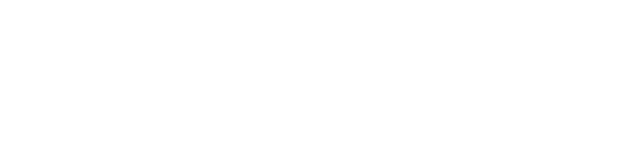
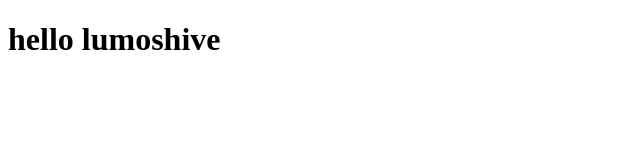
Before and after one commit to lumoshive-academy/belajar-version-control, a plain HTML site: page index.html in a window 1280 px wide. Shown: the whole page, without its empty margins (0-640 px from the left). Drawn offline with Linux system fonts and the light colour scheme.

Commit message:
update index html

```diff
--- a/index.html
+++ b/index.html
@@ -6,6 +6,6 @@
     <title>Document</title>
 </head>
 <body>
-
+    <h1>hello lumoshive</h1>
 </body>
 </html>
```
